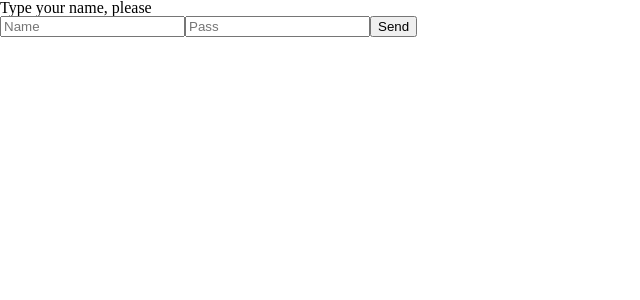
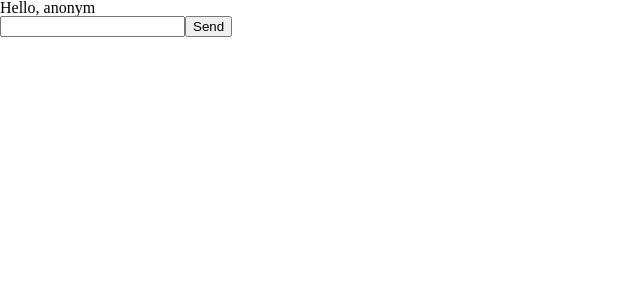
Before and after one commit to freshcodeAlice/pfm-2023-react-welcome, a React (Create React App) app: page / in a window 1280 px wide. Shown: the top 300 px of the page, without its empty margins (0-640 px from the left). Built offline with nearby package versions, Linux system fonts and the light colour scheme.

Commit message:
greeting task resolve

```diff
--- a/src/App.js
+++ b/src/App.js
@@ -7,6 +7,7 @@ import Timer from './components/Timer';
 import Scene from './components/Scene';
 import Counter from './components/Counter';
 import UserForm from './components/UserForm';
+import Greeting from './components/Greeting';
 import './reset.css';
 
 class App extends React.Component { // Parent component (батьківська компонента)
@@ -28,7 +29,7 @@ class App extends React.Component { // Parent component (батьківська
           <section>
             {/* <button onClick={this.changeRender}>Change render</button>
             <p>Timer is {this.state.render ? 'render' : 'off render'}</p> */}
-           <UserForm />
+           <Greeting />
           </section>
 
         )
--- /dev/null
+++ b/src/components/Greeting/GreetingFrom/index.js
@@ -0,0 +1,38 @@
+import React, { Component } from 'react';
+
+class GreetingForm extends Component {
+    constructor(props) {
+        super(props);
+        this.state = {
+            username: ''
+        }
+    }
+
+    changeHandler = ({target: {name, value}}) => {
+        this.setState({
+            [name]: value
+        })
+    }
+
+    submitHandler = (event) => {
+        event.preventDefault();
+        // ось тут у нас вже є вся інфа, лежить в стейті
+        // тим часом в пропсах лежить коллбек, який ми можемо викликати, щоби передати йому інфу
+        this.props.callback(this.state.username);
+    }
+
+    render() {
+        return (
+            <form onSubmit={this.submitHandler}>
+                <input type="text"
+                name="username"
+                value={this.state.username}
+                onChange={this.changeHandler}
+                />
+                <button>Send</button>
+            </form>
+        );
+    }
+}
+
+export default GreetingForm;
--- /dev/null
+++ b/src/components/Greeting/index.js
@@ -0,0 +1,35 @@
+import React, { Component } from 'react';
+import GreetingFrom from './GreetingFrom';
+
+class Greeting extends Component {
+    constructor(props) {
+        super(props);
+        this.state = {
+            username: null
+        }
+    }
+
+
+    changeCallback = (username) => {
+        this.setState({
+            username
+        })
+    }
+
+    render() {
+        return (
+            <div>
+                <h1>Hello, {this.state.username ? this.state.username : 'anonym'}</h1>
+                <GreetingFrom callback={this.changeCallback}/>
+            </div>
+        );
+    }
+}
+
+export default Greeting;
+
+
+
+
+/// Створити дві компоненти - одна батьківська, яка вітається з користувачем - Привіт, введіть ім'я
+//      Друга - дочірня, яка має форму вводу і кнопку. В інпут має бути введене ім'я. За натиснення на кнопку батьківська компонента має вивести - Раді бачити, юзернейм
```
Also changed, not shown: src/components/UserForm/index.js (line endings or trailing spaces).
